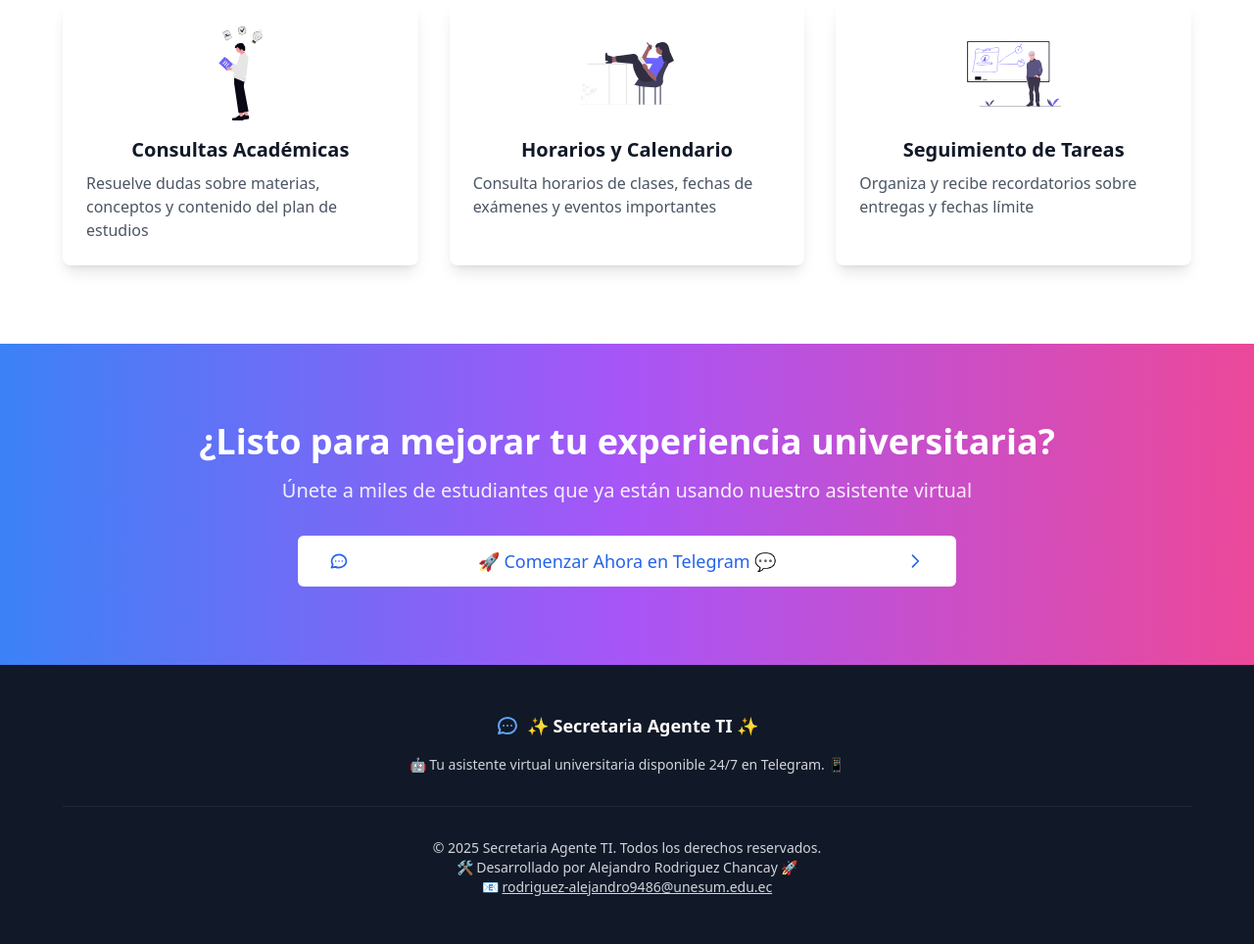
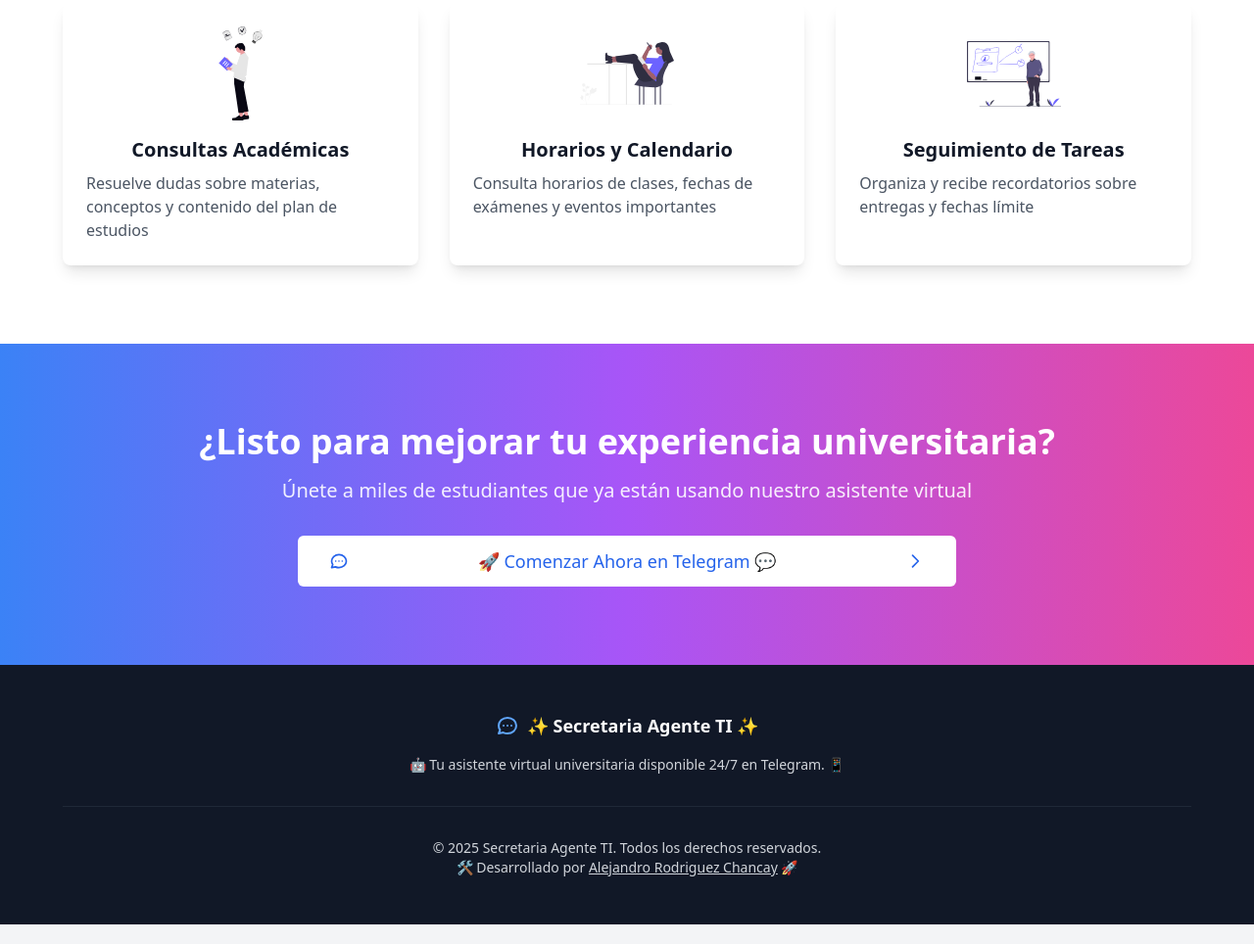
Before and after one commit to secretariaagenteti/telegram-bot-site, an Astro site: page / in a window 1280 px wide. Shown: the part 825-1789 px from the top of the page at 98% size. Built offline with nearby package versions, Linux system fonts and the light colour scheme; Astro itself is replaced by a stand-in of ours.

Commit message:
💄 Change style

```diff
--- a/src/components/Footer.astro
+++ b/src/components/Footer.astro
@@ -12,8 +12,7 @@ const projectName = 'Secretaria Agente TI';
     <p class="text-gray-300 dark:text-gray-300 text-sm mb-8">🤖 Tu asistente virtual universitaria disponible 24/7 en Telegram. 📱</p>
     <div class="border-t border-gray-800 dark:border-gray-700 pt-8">
       <p class="text-sm text-gray-300">&copy; 2025 {projectName}. Todos los derechos reservados.<br />
-        🛠️ Desarrollado por Alejandro Rodriguez Chancay 🚀<br />
-        📧 <a href="mailto:rodriguez-alejandro9486@unesum.edu.ec" class="underline hover:text-blue-400 dark:hover:text-blue-300">rodriguez-alejandro9486@unesum.edu.ec</a>
+        🛠️ Desarrollado por <a href="mailto:rodriguez-alejandro9486@unesum.edu.ec" class="underline hover:text-blue-400 dark:hover:text-blue-300">Alejandro Rodriguez Chancay</a> 🚀<br />
       </p>
     </div>
   </div>
```
